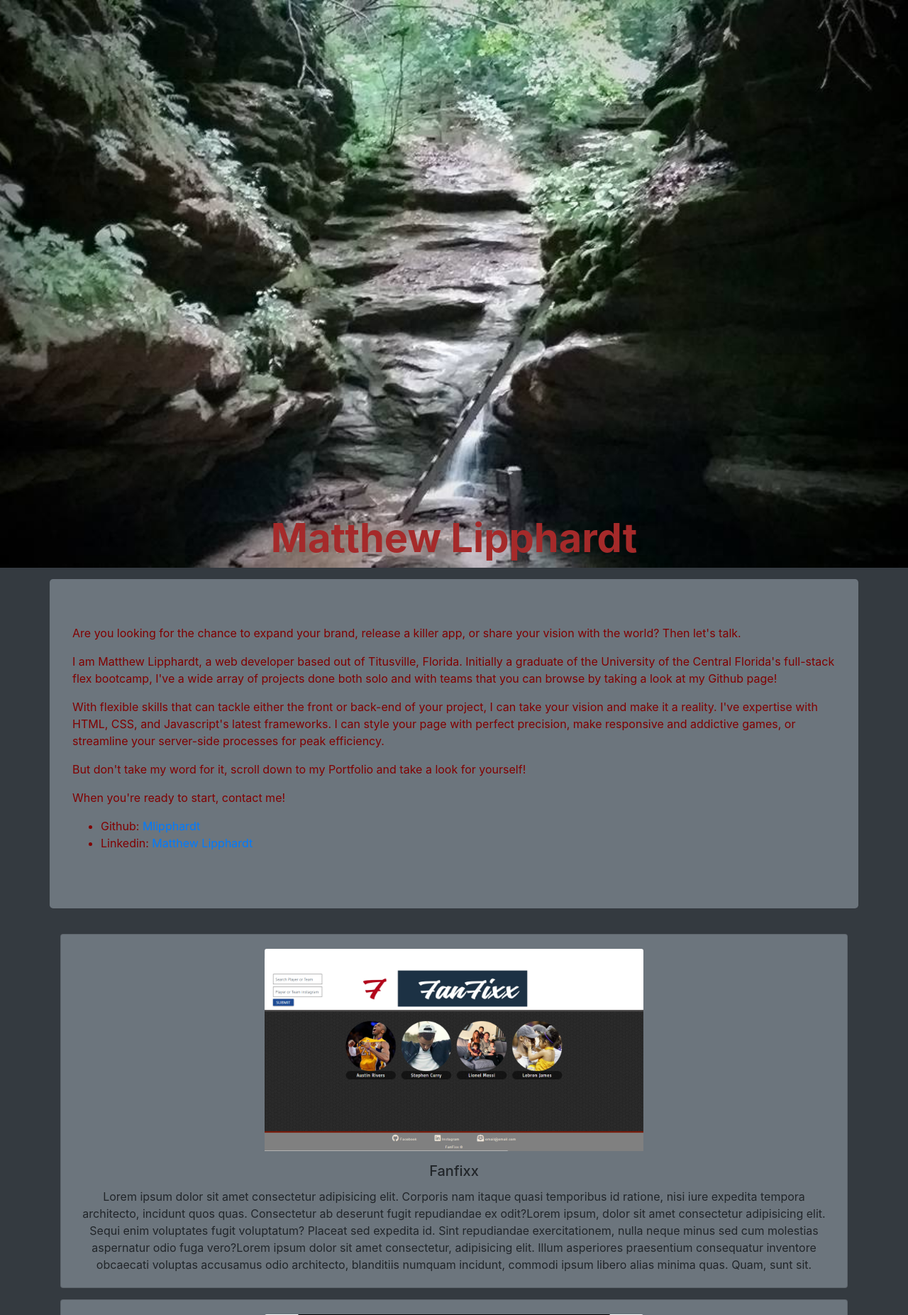
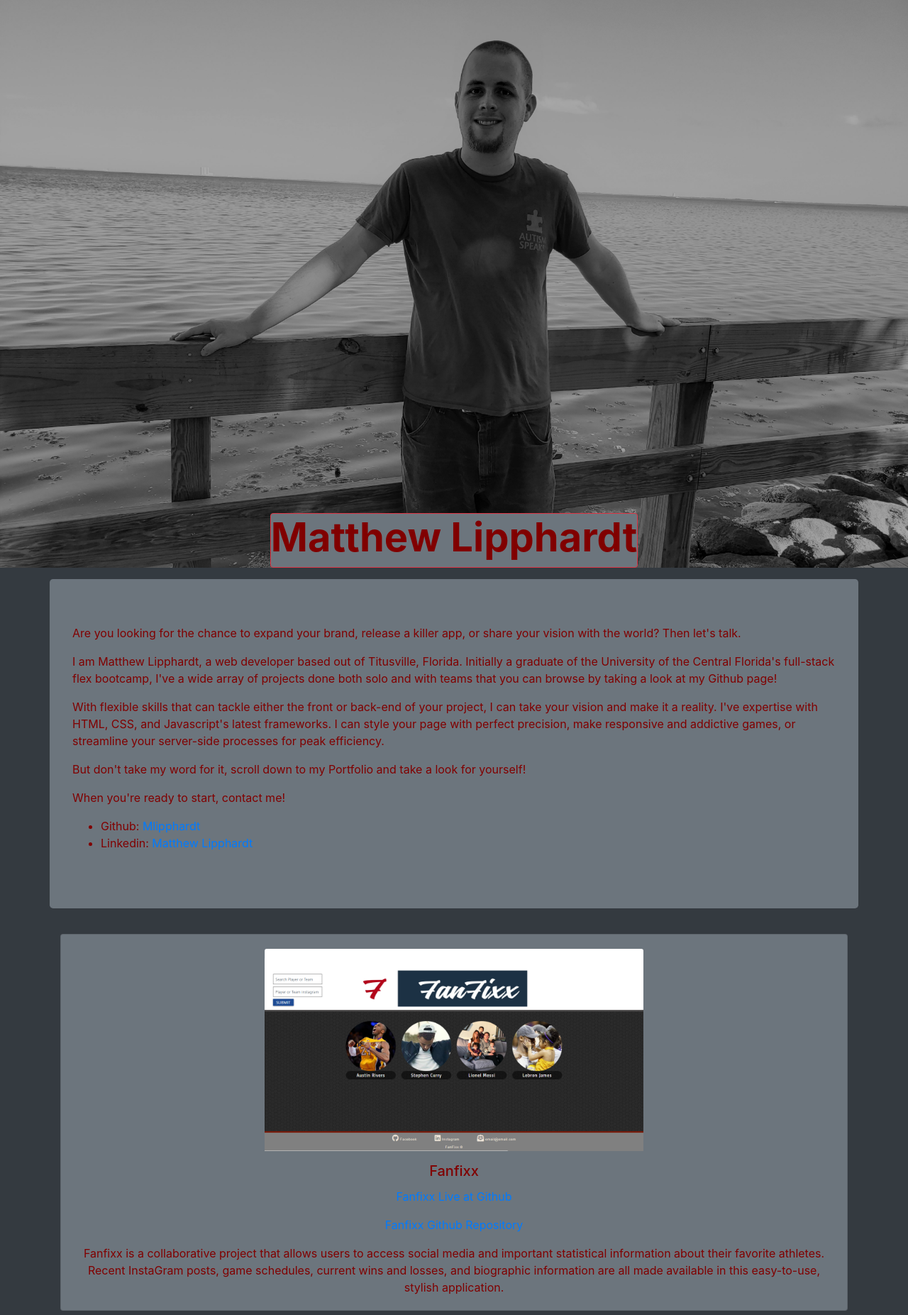
Before and after one commit to Mlipphardt/Portfolio-legacy, a PHP site: page /index.html in a window 1280 px wide. Shown: the top 1853 px of the page at 71% size. Run offline with PHP 8.4, Linux system fonts and the light colour scheme.

Commit message:
Changed text colour, banner picture updated

```diff
--- a/assets/css/style.css
+++ b/assets/css/style.css
@@ -1,9 +1,13 @@
+*{
+    color: maroon
+}
+
 html{
     min-height: 100%;
 }
 
 #banner{
-    background: url("../images/turkeyrunplaceholder.jpg");
+    background: url("../images/matthewlipphardtbackground.jpg");
     height: 100vh;
     position: static;
     background-size: cover;
@@ -15,12 +19,7 @@ html{
 }
 
 #name{
-    Color: brown;
     font-weight: bolder;
-}
-
-.jumbotron{
-    color: maroon;
 }
 
 div {
--- a/index.html
+++ b/index.html
@@ -1,5 +1,3 @@
-<?php echo date('l, F jS, Y'); ?>
-
 <!DOCTYPE html>
 <html lang="en">
 <head>
@@ -21,7 +19,9 @@
 <body>
 
     <div id = "banner">
-        <h1 id = "name" class="display-4">Matthew Lipphardt</h1>
+        <div id = "namewrapper" class = "bg-secondary border border-danger rounded">
+            <h1 id = "name" class="display-4">Matthew Lipphardt</h1>
+        </div>
     </div>
 
 <div class = "bg-dark">
@@ -58,7 +58,9 @@
                     <div class="card-body">
                         <img class="card-img-top w-50 h-50" src="./assets/images/fanfixx.png" alt="Card image cap">
                         <h5 class = "card-title mt-3"> Fanfixx </h5>
-                        <p class="card-text">Lorem ipsum dolor sit amet consectetur adipisicing elit. Corporis nam itaque quasi temporibus id ratione, nisi iure expedita tempora architecto, incidunt quos quas. Consectetur ab deserunt fugit repudiandae ex odit?Lorem ipsum, dolor sit amet consectetur adipisicing elit. Sequi enim voluptates fugit voluptatum? Placeat sed expedita id. Sint repudiandae exercitationem, nulla neque minus sed cum molestias aspernatur odio fuga vero?Lorem ipsum dolor sit amet consectetur, adipisicing elit. Illum asperiores praesentium consequatur inventore obcaecati voluptas accusamus odio architecto, blanditiis numquam incidunt, commodi ipsum libero alias minima quas. Quam, sunt sit.</p>
+                        <p class = "card-text"><a href="https://www.Mlipphardt.github.io/Fanfixx">Fanfixx Live at Github</a></p>
+                        <p class = "card-text"><a href="https://www.github.com/Mlipphardt/Fanfixx">Fanfixx Github Repository</a></p>
+                        <p class="card-text">Fanfixx is a collaborative project that allows users to access social media and important statistical information about their favorite athletes. Recent InstaGram posts, game schedules, current wins and losses, and biographic information are all made available in this easy-to-use, stylish application.</p>
                     </div>
                 </div>
             </div>
@@ -70,7 +72,9 @@
                     <div class="card-body">
                         <img class="card-img-top w-50 h-50" src="./assets/images/trainscheduler.png" alt="Card image cap">
                         <h5 class = "card-title mt-3"> Train Scheduler </h5>
-                        <p class="card-text">Lorem ipsum dolor sit amet consectetur adipisicing elit. Corporis nam itaque quasi temporibus id ratione, nisi iure expedita tempora architecto, incidunt quos quas. Consectetur ab deserunt fugit repudiandae ex odit?Lorem ipsum, dolor sit amet consectetur adipisicing elit. Sequi enim voluptates fugit voluptatum? Placeat sed expedita id. Sint repudiandae exercitationem, nulla neque minus sed cum molestias aspernatur odio fuga vero?Lorem ipsum dolor sit amet consectetur, adipisicing elit. Illum asperiores praesentium consequatur inventore obcaecati voluptas accusamus odio architecto, blanditiis numquam incidunt, commodi ipsum libero alias minima quas. Quam, sunt sit.</p>
+                        <p class = "card-text"><a href="https://www.Mlipphardt.github.io/Train-Scheduler">Train Scheduler Live at Github</a></p>
+                        <p class = "card-text"><a href="https://www.github.com/Mlipphardt/Train-Scheduler">Train Scheduler Github Repository</a></p>
+                        <p class="card-text">Train Scheduler allows users to input a train's start time, its name, and frequency. This information is then stored using Google Firebase technology and updated automatically. Never miss your train or bus again!</p>
                     </div>
                 </div>
             </div>
@@ -82,7 +86,9 @@
                     <div class="card-body">
                         <img class="card-img-top w-50 h-50" src="./assets/images/MovieTrivia.png" alt="Card image cap">
                         <h5 class = "card-title mt-3"> Movie Trivia Game </h5>
-                        <p class="card-text">Lorem ipsum dolor sit amet consectetur adipisicing elit. Corporis nam itaque quasi temporibus id ratione, nisi iure expedita tempora architecto, incidunt quos quas. Consectetur ab deserunt fugit repudiandae ex odit?Lorem ipsum, dolor sit amet consectetur adipisicing elit. Sequi enim voluptates fugit voluptatum? Placeat sed expedita id. Sint repudiandae exercitationem, nulla neque minus sed cum molestias aspernatur odio fuga vero?Lorem ipsum dolor sit amet consectetur, adipisicing elit. Illum asperiores praesentium consequatur inventore obcaecati voluptas accusamus odio architecto, blanditiis numquam incidunt, commodi ipsum libero alias minima quas. Quam, sunt sit.</p>
+                        <p class = "card-text"><a href="https://www.Mlipphardt.github.io/TriviaGame">Movie Trivia Live at Github</a></p>
+                        <p class = "card-text"><a href="https://www.github.com/Mlipphardt/TriviaGame">Movie Trivia Github Repository</a></p>
+                        <p class="card-text">This timed quiz challenges users on their knowledge of Hollwood trivia! Rendered in a stylish frame, this quiz demonstrates the use of time and interval functions and is also able to reset without reloading the page.</p>
                     </div>
                 </div>
             </div>
@@ -98,11 +104,11 @@
                 </ul>
                 <form action = "https://formspree.io/xvoaylbe" method = "post">
                     <div class="form-group">
-                      <label for="exampleFormControlInput1">Email address</label>
+                      <label for="email">Email address</label>
                       <input type="email" class="form-control" name = "_replyto" id="email" placeholder="name@example.com">
                     </div>
                     <div class="form-group">
-                        <label for="exampleFormControlTextarea1">Send me a message!</label>
+                        <label for="message">Send me a message!</label>
                         <textarea class="form-control" name = "message" id="message" rows="3"></textarea>
                       </div>
                     <button type="submit" class="btn btn-primary">Submit</button>
```
Also changed, not shown: assets/images/matthewlipphardtbackground.jpg (added).
